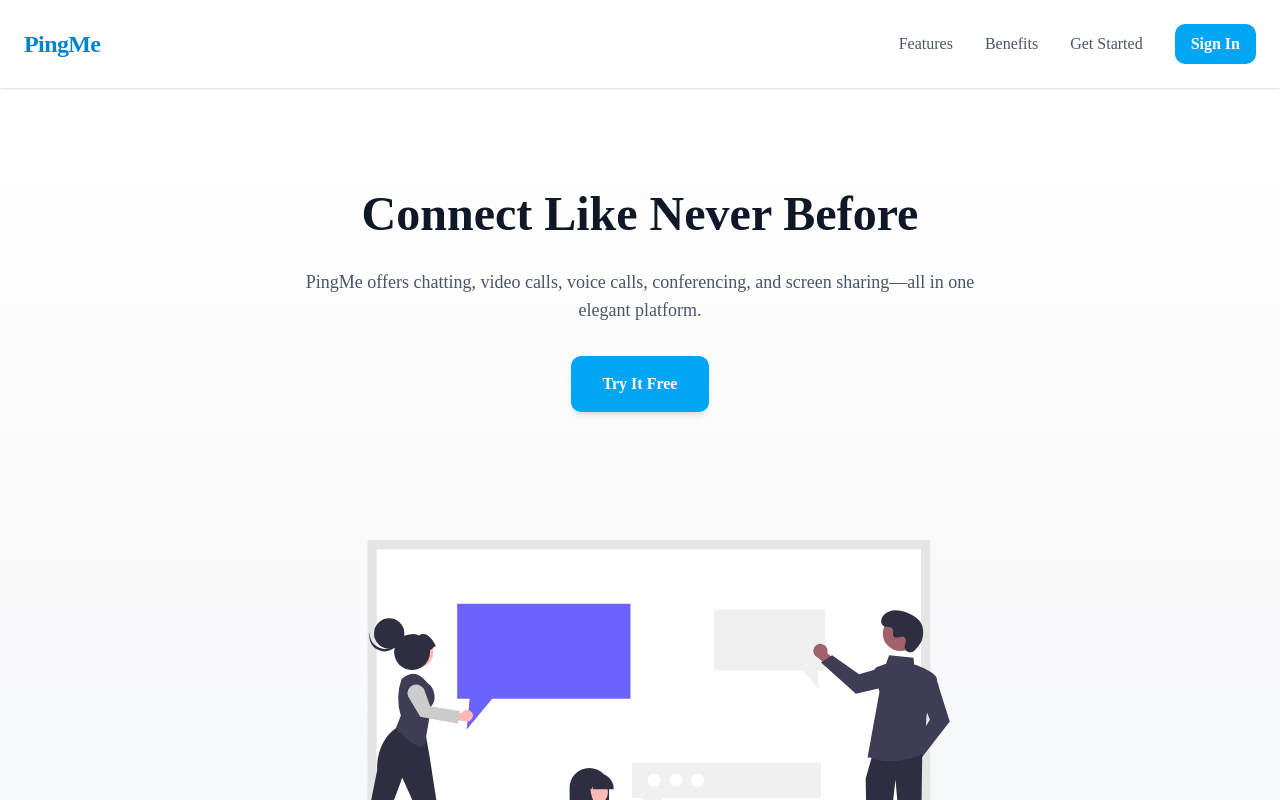
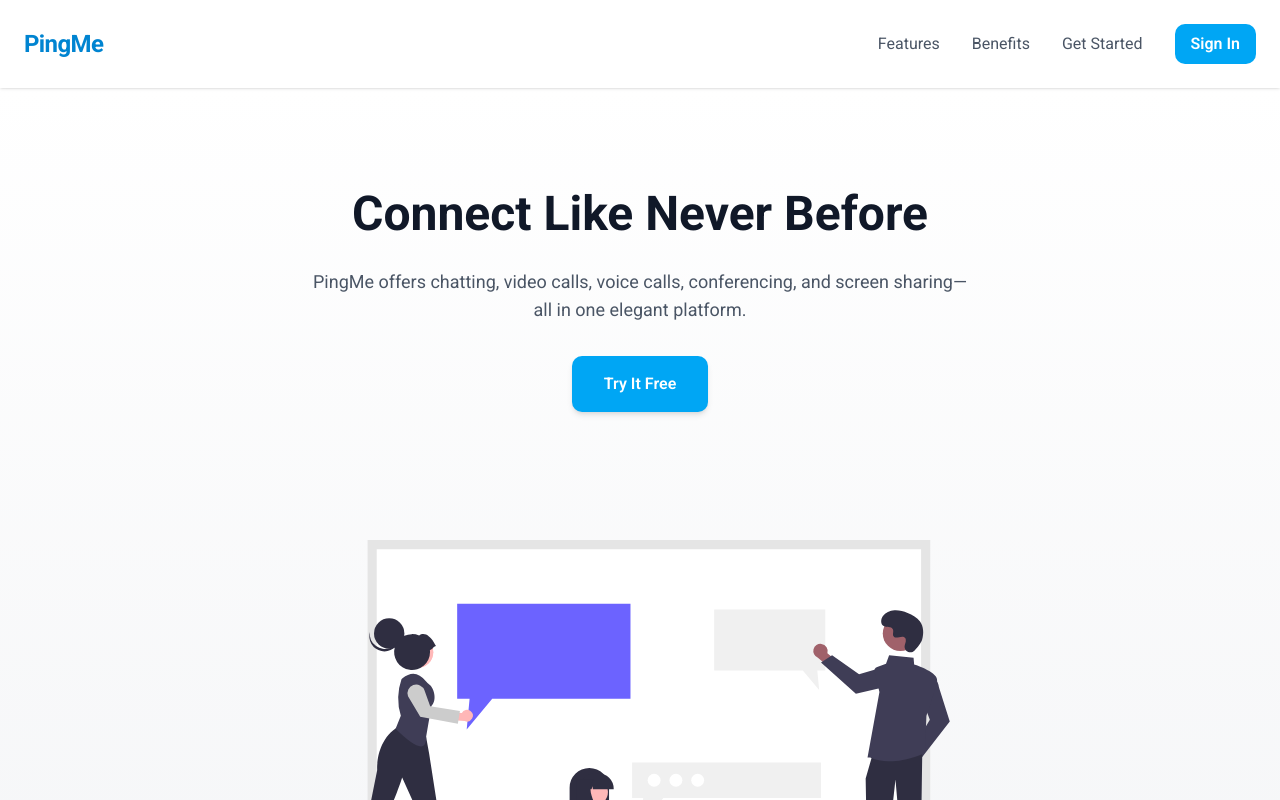
Before and after one commit to Rahul0070050/PingMe, a Next.js app: page / in a window 1280 px wide. Shown: the top 800 px of the page. Built offline with nearby package versions, Linux system fonts and the light colour scheme.

Commit message:
update login page

```diff
--- a/app/layout.tsx
+++ b/app/layout.tsx
@@ -1,17 +1,13 @@
 import type { Metadata } from "next";
-import { Inter, Roboto_Mono } from "next/font/google";
+import { Roboto } from "next/font/google";
 import "./globals.css";
 import StoreProvider from "./StoreProvider";
 import { SocketProvider } from "./socketContext";
 
-const inter = Inter({
-  variable: "--font-inter",
+const roboto = Roboto({
+  variable: "--font-poppins",
   subsets: ["latin"],
-});
-
-const mono = Roboto_Mono({
-  variable: "--font-mono",
-  subsets: ["latin"],
+  weight: ["300", "400", "500", "600", "700"],
 });
 
 export const metadata: Metadata = {
@@ -26,7 +22,7 @@ export default function RootLayout({
 }>) {
   return (
     <html lang="en">
-      <body className={`${inter.variable} ${mono.variable} antialiased`}>
+      <body className={`${roboto.className} antialiased`}>
         <StoreProvider>
           <SocketProvider>{children}</SocketProvider>
         </StoreProvider>
--- a/app/login/page.tsx
+++ b/app/login/page.tsx
@@ -5,6 +5,7 @@ import useLocalStorage from "@/hooks/useLocalStorage";
 import { useLoginMutation } from "@/store/service/api/apiSlice";
 import { validationRules } from "@/utils/formValidationRules";
 import Link from "next/link";
+import { useRouter } from "next/navigation";
 import { useState, FormEvent, ChangeEvent } from "react";
 import { Toaster } from "react-hot-toast";
 
@@ -15,6 +16,7 @@ export default function LoginPage() {
   });
   const { setValue } = useLocalStorage<string>("token");
 
+  const navigate = useRouter();
   const [login, { isLoading, isError }] = useLoginMutation();
   const { errors, setErrors, validateField, validateForm } = useFormValidation(
     formData,
@@ -41,16 +43,19 @@ export default function LoginPage() {
     try {
       const response = await login({ username, password }).unwrap();
       setValue(response.data.token);
-      window.location.href = "/chat";
-    } catch (err) {
+      navigate.push("/chat");
+    } catch (err: any) {
       if (isError && err instanceof Error) {
         setErrors((prev) => ({
           ...prev,
-          submit:
-            (err as { data?: { message?: string } })?.data?.message ||
-            "Login failed. Please try again.",
+          submit: err.message,
         }));
+        return;
       }
+      setErrors((prev) => ({
+        ...prev,
+        submit: err?.data?.message || "Login failed. Please try again.",
+      }));
     }
   };
 
```
